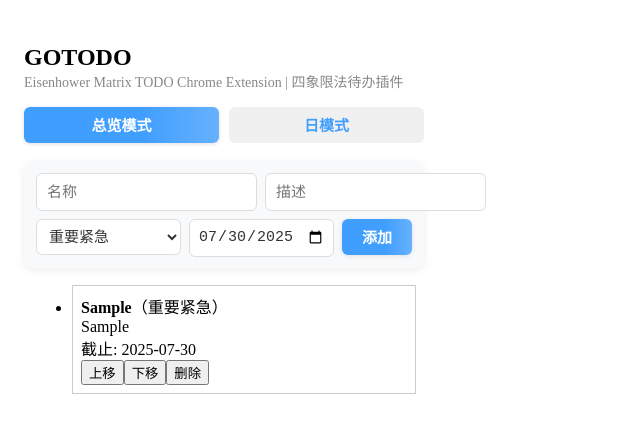
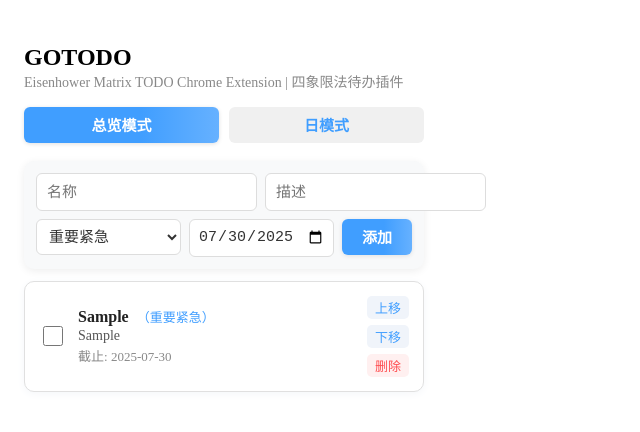
Before and after one commit to leiqichn/GOTODO, a React (Vite) app: page / in a window 1280 px wide. Both pictures are taken after typing "Sample", "Sample" into the empty fields and a click on the button "添加". Shown: the top 432 px of the page, without its empty margins (0-640 px from the left). Built offline with nearby package versions, Linux system fonts and the light colour scheme.

Commit message:
feat: 添加完成状态

```diff
--- a/src/components/TodoList.tsx
+++ b/src/components/TodoList.tsx
@@ -4,6 +4,11 @@ import { TodoItem } from '../types';
 interface Props {
   todos: TodoItem[];
   onChange: (todos: TodoItem[]) => void;
+}
+
+// 扩展 TodoItem 类型，支持 completed 字段
+interface TodoItemWithCompleted extends TodoItem {
+  completed?: boolean;
 }
 
 const TodoList: React.FC<Props> = ({ todos, onChange }) => {
@@ -18,18 +23,126 @@ const TodoList: React.FC<Props> = ({ todos, onChange }) => {
     onChange(todos.filter(t => t.id !== id).map((t, i) => ({ ...t, order: i })));
   };
 
+  const toggleCompleted = (id: string) => {
+    onChange(
+      todos.map(t =>
+        t.id === id ? { ...t, completed: !t.completed } : t
+      )
+    );
+  };
+
   return (
-    <ul>
+    <ul style={{ padding: 0, margin: 0 }}>
       {todos
         .sort((a, b) => a.order - b.order)
         .map((todo, idx) => (
-          <li key={todo.id} style={{ margin: 8, border: '1px solid #ccc', padding: 8 }}>
-            <b>{todo.name}</b>（{['重要紧急','重要不紧急','紧急不重要','不重要不紧急'][todo.priority-1]}）
-            <div>{todo.description}</div>
-            <div>截止: {todo.deadline}</div>
-            <button onClick={() => move(idx, -1)}>上移</button>
-            <button onClick={() => move(idx, 1)}>下移</button>
-            <button onClick={() => remove(todo.id)}>删除</button>
+          <li
+            key={todo.id}
+            style={{
+              margin: '10px 0',
+              border: '1px solid #e0e0e0',
+              borderRadius: 10,
+              boxShadow: '0 2px 8px #f5f7fa',
+              padding: 14,
+              display: 'flex',
+              alignItems: 'center',
+              gap: 12,
+              background: todo.completed ? '#f6f6f6' : '#fff',
+              opacity: todo.completed ? 0.6 : 1,
+              transition: 'background 0.2s, opacity 0.2s',
+            }}
+            onMouseOver={e => (e.currentTarget.style.background = todo.completed ? '#f0f0f0' : '#f4f8ff')}
+            onMouseOut={e => (e.currentTarget.style.background = todo.completed ? '#f6f6f6' : '#fff')}
+          >
+            {/* 勾选按钮 */}
+            <input
+              type="checkbox"
+              checked={!!todo.completed}
+              onChange={() => toggleCompleted(todo.id)}
+              style={{ width: 20, height: 20, accentColor: '#409eff', cursor: 'pointer' }}
+            />
+            <div style={{ flex: 1 }}>
+              <div
+                style={{
+                  fontWeight: 600,
+                  fontSize: 16,
+                  textDecoration: todo.completed ? 'line-through' : 'none',
+                  color: todo.completed ? '#aaa' : '#222',
+                  marginBottom: 2,
+                }}
+              >
+                {todo.name}
+                <span style={{
+                  fontWeight: 400,
+                  fontSize: 13,
+                  color: todo.completed ? '#bbb' : '#409eff',
+                  marginLeft: 8,
+                }}>
+                  （{['重要紧急','重要不紧急','紧急不重要','不重要不紧急'][todo.priority-1]}）
+                </span>
+              </div>
+              {todo.description && (
+                <div
+                  style={{
+                    fontSize: 14,
+                    color: todo.completed ? '#bbb' : '#555',
+                    textDecoration: todo.completed ? 'line-through' : 'none',
+                    marginBottom: 2,
+                  }}
+                >
+                  {todo.description}
+                </div>
+              )}
+              <div style={{ fontSize: 13, color: '#888' }}>
+                截止: {todo.deadline}
+              </div>
+            </div>
+            <div style={{ display: 'flex', flexDirection: 'column', gap: 4 }}>
+              <button
+                onClick={() => move(idx, -1)}
+                style={{
+                  border: 'none',
+                  background: '#f0f4fa',
+                  color: '#409eff',
+                  borderRadius: 5,
+                  padding: '2px 8px',
+                  cursor: 'pointer',
+                  fontSize: 13,
+                  marginBottom: 2,
+                }}
+              >
+                上移
+              </button>
+              <button
+                onClick={() => move(idx, 1)}
+                style={{
+                  border: 'none',
+                  background: '#f0f4fa',
+                  color: '#409eff',
+                  borderRadius: 5,
+                  padding: '2px 8px',
+                  cursor: 'pointer',
+                  fontSize: 13,
+                  marginBottom: 2,
+                }}
+              >
+                下移
+              </button>
+              <button
+                onClick={() => remove(todo.id)}
+                style={{
+                  border: 'none',
+                  background: '#fff0f0',
+                  color: '#ff4d4f',
+                  borderRadius: 5,
+                  padding: '2px 8px',
+                  cursor: 'pointer',
+                  fontSize: 13,
+                }}
+              >
+                删除
+              </button>
+            </div>
           </li>
         ))}
     </ul>
```
